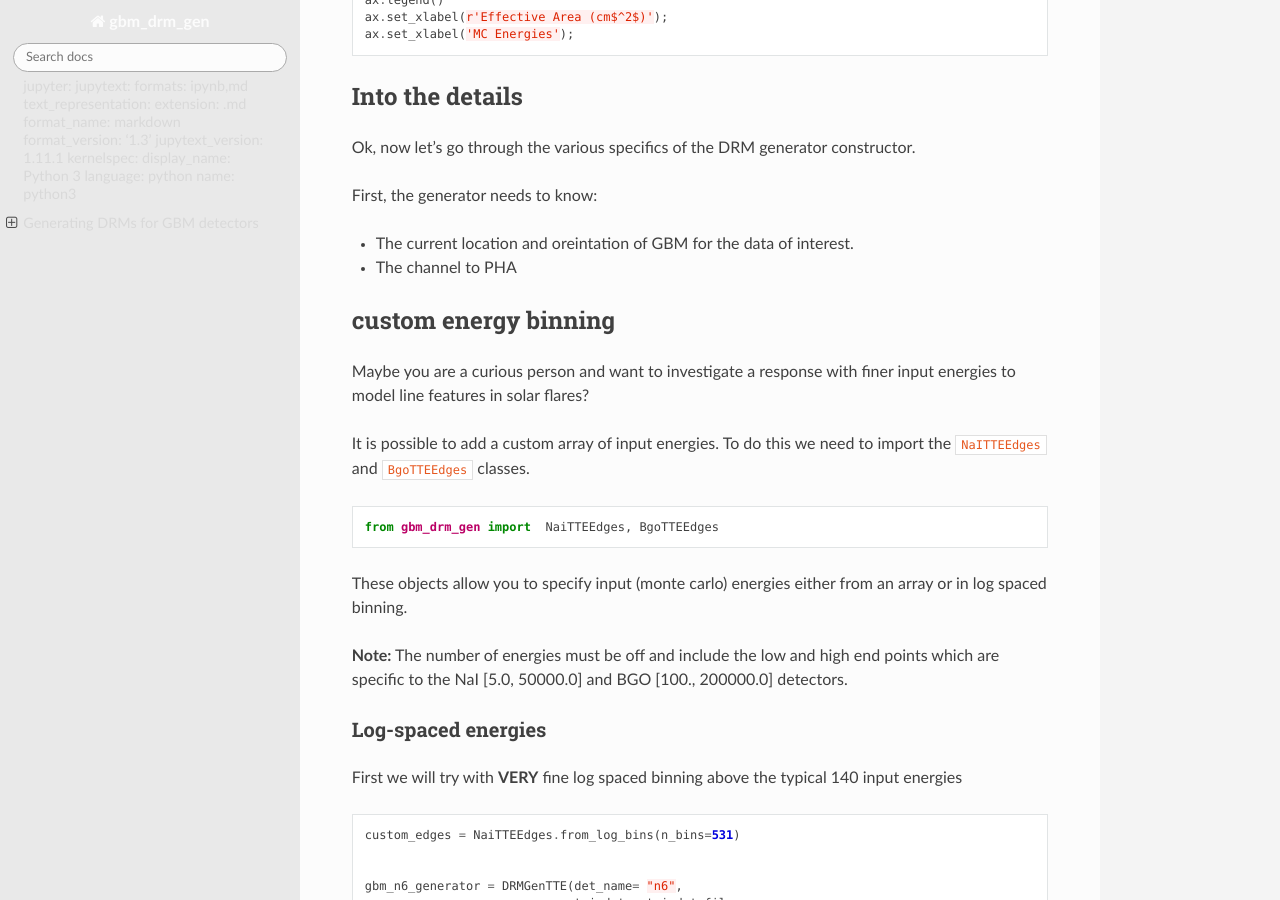
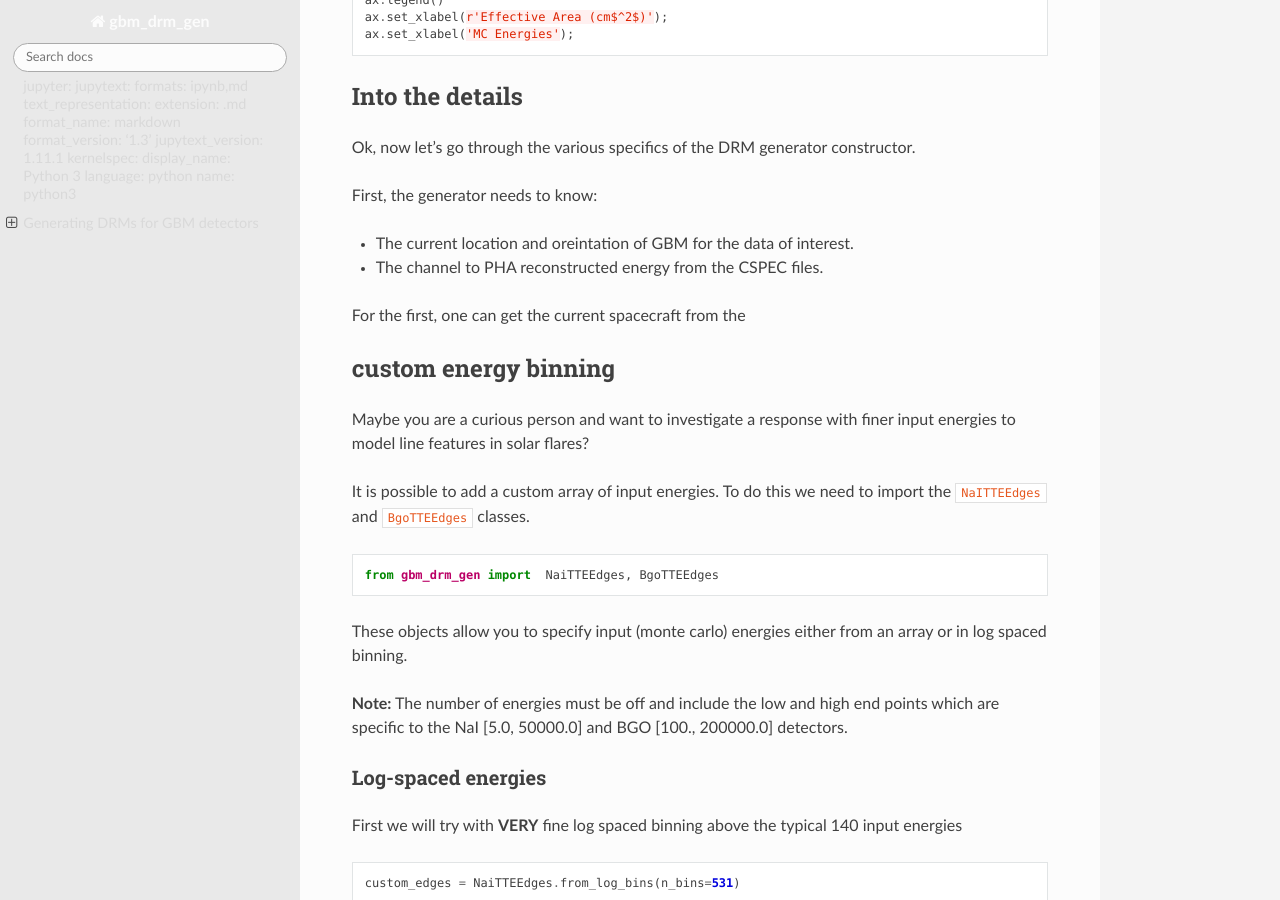
Before and after one commit to grburgess/gbm_drm_gen, a Sphinx documentation site: the page built from docs/md/drm_gen_doc.md, in a window 1280 px wide and 900 px high, scrolled down 1939 px. Built offline with Sphinx 7.4.7 and the Read the Docs theme 2.0.0, drawn with Linux system fonts in a browser that asks for light colours; the version number could not be read and is left out.

Commit message:
update docs

```diff
--- a/docs/md/drm_gen_doc.md
+++ b/docs/md/drm_gen_doc.md
@@ -112,7 +112,10 @@ First, the generator needs to know:
 
 * The current location and oreintation of GBM for the data of interest.
 
-* The channel to PHA
+* The channel to PHA reconstructed energy from the CSPEC files.
+
+
+For the first, one can get the current spacecraft from the
 
 <!-- #endregion -->
 
```
